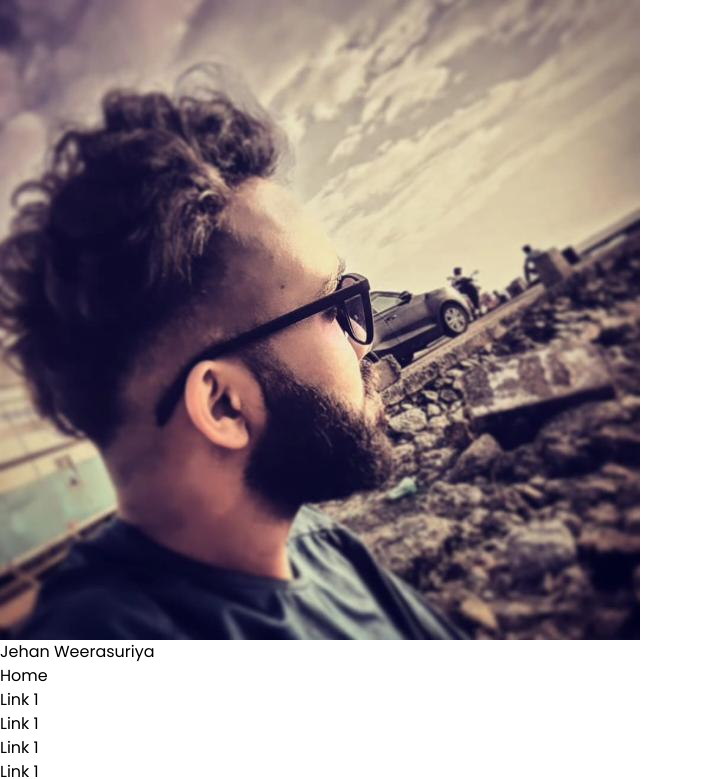
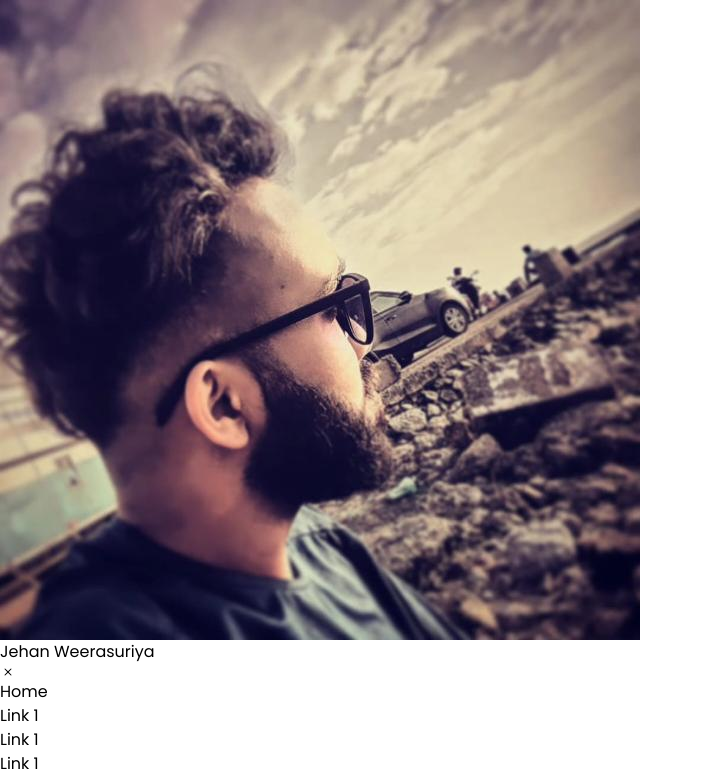
Before and after one commit to BackendExpert/my-portfolio-new, a React (Vite) app: page / in a window 1280 px wide. Shown: the top 779 px of the page, without its empty margins (0-703 px from the left). Built offline with nearby package versions, Linux system fonts and the light colour scheme; a web font is replaced by a local one.

Commit message:
Update Nav.jsx
Co-Authored-By: JehanKandy  <jehankandy@gmail.com>

```diff
--- a/src/components/Nav.jsx
+++ b/src/components/Nav.jsx
@@ -1,5 +1,6 @@
 import React, { useEffect, useState } from 'react'
 import MyImg from '../assets/file.jpg'
+import { BsList, BsX } from 'react-icons/bs'
 
 const Nav = () => {
     const [isTop, setIsTop] = useState(true);
@@ -19,14 +20,28 @@ const Nav = () => {
         window.removeEventListener('scroll', handleScroll);
       };
     }, []);
+
+    const [navOpen, SetnapOpen] = useState(false)
+
   return (
-    <nav className={`fixed top-0 left-0 w-full p-4 transition-colors duration-300 ${isTop ? '' : 'bg-gray-900'}`}>
+    <nav className={`fixed top-0 left-0 w-full p-4 transition-colors duration-500 ${isTop ? '' : 'bg-red-900 h-16'}`}>
       <div className="container mx-auto flex justify-between">
         <div className="flex">
-            <img src={MyImg} alt="" className='h-12 w-auto rounded-full'/>
-            <p className="text-white pl-2 py-3 text-xl">Jehan Weerasuriya</p>
+            <img src={MyImg} alt="" className={`w-auto rounded-full ${isTop ? 'h-12' : 'h-8' }`}/>
+            <p className={`text-white ${isTop ? 'pl-2 py-3 text-xl' : 'pl-2 py-1 text-xl'}` }>Jehan Weerasuriya</p>
         </div>
-        <div className="text-white py-3">
+
+        <div className="md:hidden block text-white">
+            {
+                navOpen ?
+                    <BsList  className='h-8 w-auto mt-3'/>
+                :
+                    <BsX  className='h-8 w-auto mt-3'/>
+
+            }
+        </div>
+
+        <div className={`text-white ${isTop ? 'py-3' : 'py-[6px]'} ${navOpen ? '' : 'hidden'}`}>
             <div className="flex ">
                 <a href="#home"><p className="px-3">Home</p></a>
                 <a href="#Content"><p className="px-3">Link 1</p></a>
```
